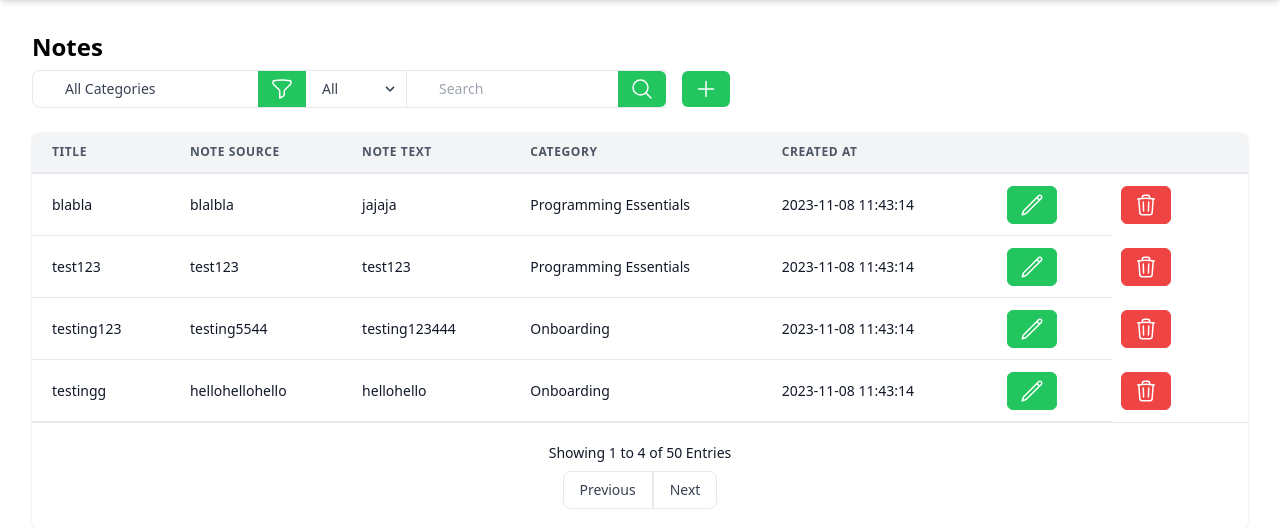
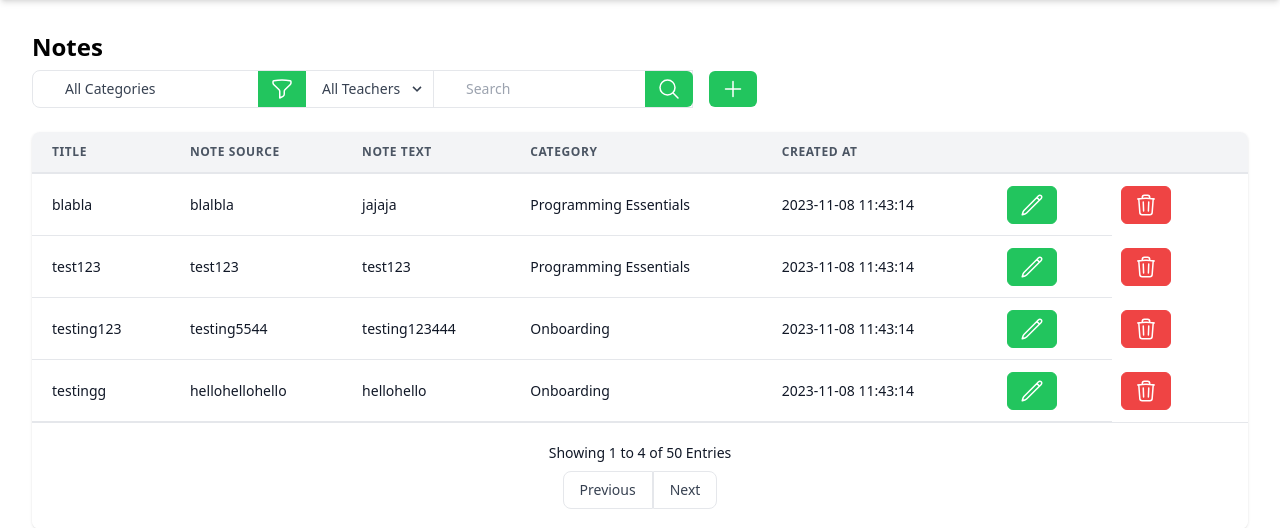
Before and after one commit to NezirNezirevic1054620/test-correct_with_chatgpt, a Flask app: page /notes/ in a window 1280 px wide. Shown: the part 68-596 px from the top of the page. Run offline with Flask 3, Linux system fonts and the light colour scheme; data comes from the database, SQL or seed files in the repository; some libraries are stand-ins or nearby versions.

Commit message:
fixed styling on notes.html.j2

```diff
--- a/templates/note/notes.html.j2
+++ b/templates/note/notes.html.j2
@@ -41,9 +41,8 @@
                     <label>
                         <select
                             class="appearance-none h-full rounded-r border-t sm:rounded-r-none sm:border-r-0 border-r border-b block appearance-none w-full bg-white border-gray-200 text-gray-700 py-2 px-4 pr-8 leading-tight focus:outline-none focus:border-l focus:border-r focus:bg-white focus:border-gray-500">
-                            <option>All</option>
-                            <option>Active</option>
-                            <option>Inactive</option>
+                            <option>All Teachers</option>
+                            <option>Me</option>
                         </select>
                     </label>
                     <div
```
